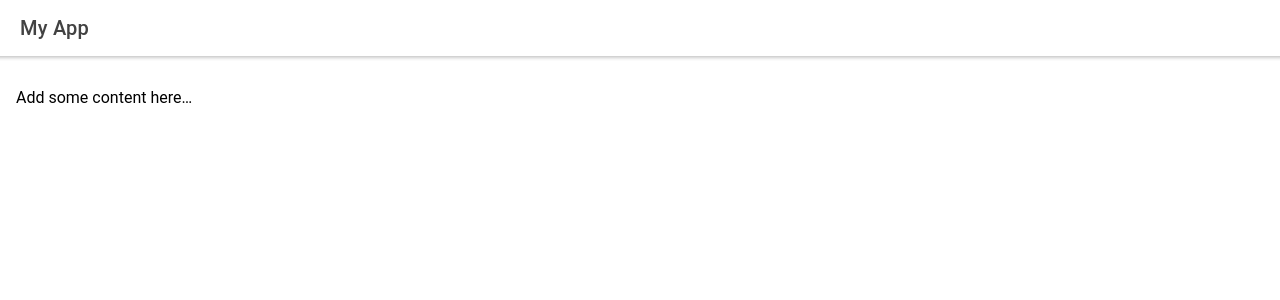
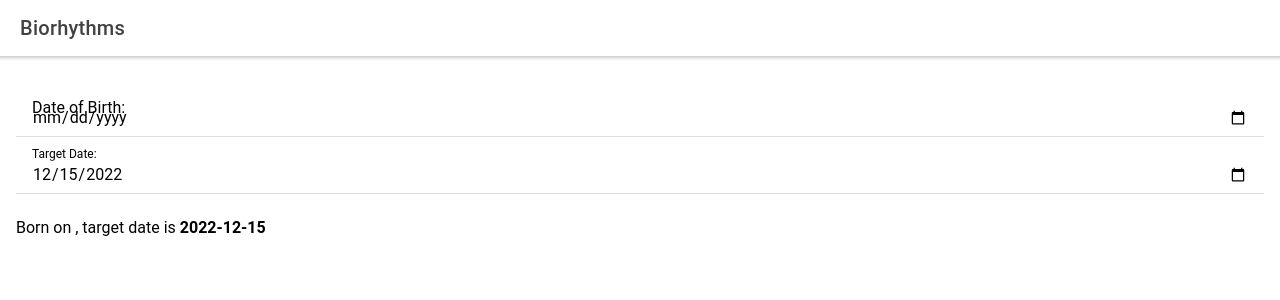
Before and after one commit to Dhara1978/biorhythm-calculator-udemy, a React (Create React App) app: page / in a window 1280 px wide. Shown: the top 300 px of the page. Built offline with nearby package versions, Linux system fonts and the light colour scheme.

Commit message:
Update App.js

```diff
--- a/src/App.js
+++ b/src/App.js
@@ -1,15 +1,45 @@
-import { IonApp, IonContent, IonHeader, IonTitle, IonToolbar } from '@ionic/react';
+import {
+  IonApp,
+  IonContent,
+  IonHeader,
+  IonInput,
+  IonItem,
+  IonLabel,
+  IonList,
+  IonTitle,
+  IonToolbar } from '@ionic/react';
+import { useState } from 'react'
+
+function getToday() {
+  return new Date().toISOString().slice(0, 'yyyy-mm-dd'.length)
+}
 
 function App() {
+const [birthDate, setBirthDate] = useState('');
+const [targetDate, setTargetDate] = useState(getToday);
   return (
     <IonApp>
       <IonHeader>
         <IonToolbar>
-          <IonTitle>My App</IonTitle>
+          <IonTitle>Biorhythms</IonTitle>
         </IonToolbar>
       </IonHeader>
       <IonContent className="ion-padding">
-        <p>Add some content here…</p>
+        <IonList>
+          <IonItem>
+            <IonLabel position="floating">Date of Birth:</IonLabel>
+            <IonInput type="date" value={birthDate}
+            onIonChange={(event) => setBirthDate(event.detail.value)}
+            />
+          </IonItem>
+          <IonItem>
+            <IonLabel position="floating">Target Date:</IonLabel>
+            <IonInput type="date" value={targetDate}
+            onIonChange={(event) => setTargetDate(event.detail.value)}
+            />
+          </IonItem>
+        </IonList>
+        <p>Born on <b>{birthDate}</b>, target date is <b>{targetDate}</b></p>
       </IonContent>
     </IonApp>
   );
```
